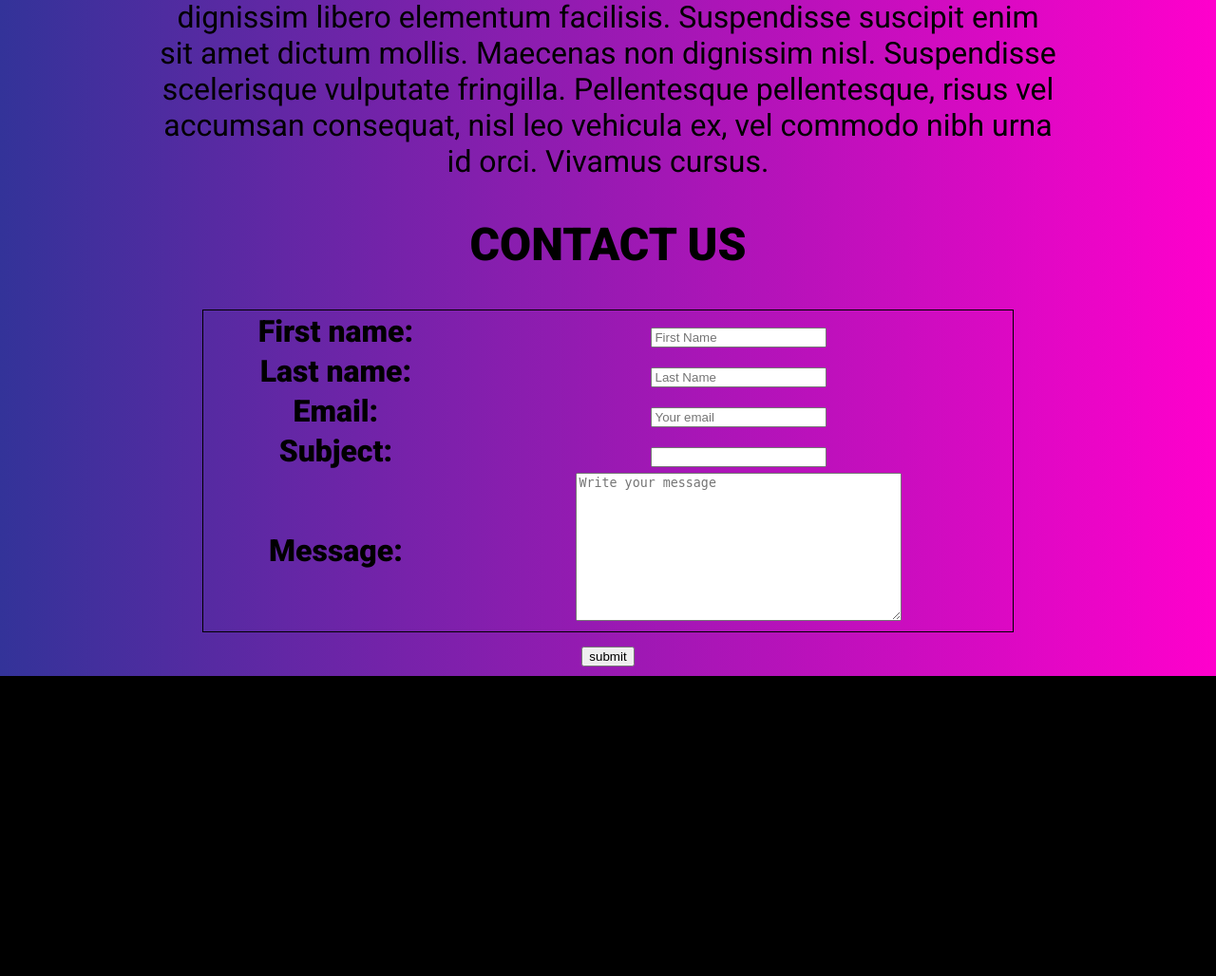
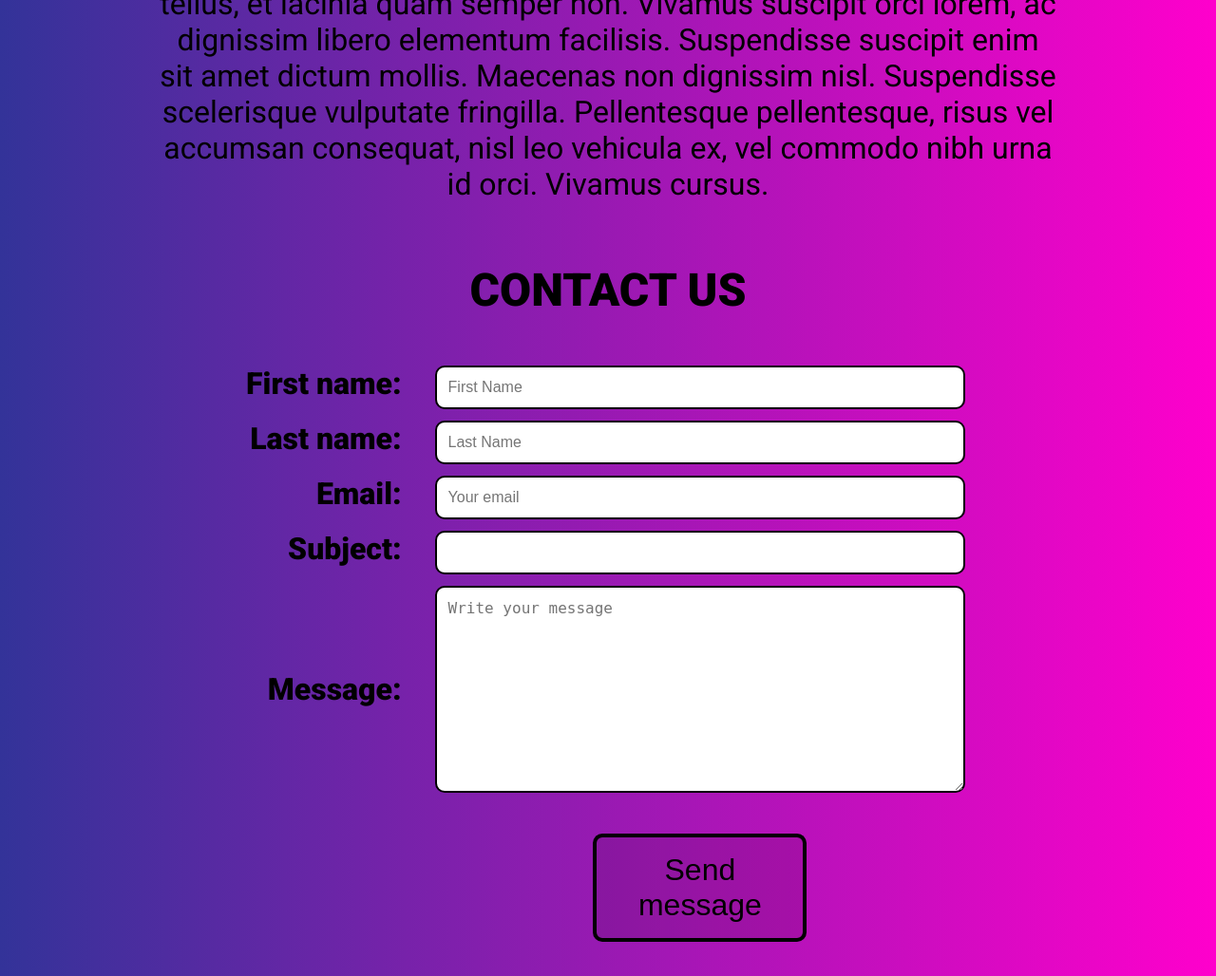
Before and after one commit to simlal/labtasks, a Django app: page / in a window 1280 px wide. Shown: the part 3185-4213 px from the top of the page at 95% size. Before the commit the page ends 3897 px from the top, so only its background shows below. Run offline with Django 4.2, Linux system fonts and the light colour scheme; parts of the project's set-up code (start-up, migrations or seed data) failed here and were passed over.

Commit message:
Add HTML/CSS for contact email form

```diff
--- a/labtasks/contact_email/templates/contact_email/contact.html
+++ b/labtasks/contact_email/templates/contact_email/contact.html
@@ -1,4 +1,5 @@
 {% if submitted %}
+    <div class="contact-success-container">
     <h3 class="contact-success">Your message was submitted successfully!</h3>
     <p class="contact-success">
         You should receive a confirmation email soon and a response from us ASAP. Thanks :)
@@ -11,8 +12,8 @@
         <table class="form-table">
             {{ form.as_table }}
         </table>
-    <input id="contact-submit" type="submit" value="submit">
+    <button id="contact-submit" type="submit">Send message</button>
     </form>
-
+    <div id="spacing-bottom-submit"></div>
 
 {% endif %}
--- a/labtasks/static/styles/main.css
+++ b/labtasks/static/styles/main.css
@@ -341,17 +341,84 @@ nav {
 }
 
 #about, #contact {
-    scroll-margin-top: 2em;
+    scroll-margin-top: 2.5em;
     margin: auto;
     text-align: center;
     align-items: center;
     width: 75%;
     font-size: 2em;
+    margin-top: 2em;
 }
 
+.contact-success-container {
+    color: var(--secondary-text-col);
+    background: rgba(0, 0, 0, 0.5);
+    border-radius: 40px 40px;
+    width: 90%;
+    margin: auto;
+    padding: 0.5em;
+    margin-bottom: 2em;
+}
+
+
 .form-table {
+    width: 90%;
+    padding-bottom: 1em;
+
+}
+
+.form-table th {
+    text-align: right;
+    padding: 0 1em;
+}
+
+.form-table input[type="text"],
+.form-table input[type="email"],
+.form-table textarea {
+    width: 100%;
+    padding: 0.75em;
+    margin-top: 0.5em;
+    box-sizing: border-box;
+    border: 2px solid var(--primary-text-col);
+    border-radius: 10px;
+    font-size: 0.5em;
+}
+
+.form-table .errorlist {
+    width: 75%;
+    margin: auto;
+    /* padding: 0.75em; */
+    /* margin-top: 0.5em; */
+    box-sizing: border-box;
+    border: 2px solid var(--primary-text-col);
+    border-radius: 10px;
+    font-size: 0.75em;
+    font-weight: bold;
+    color: var(--accent-pink);
+    background-color: var(--primary-shadow);
+}
+
+#contact-submit {
+    position: absolute;
     text-align: center;
-    margin: auto;
-    border: 1px solid var(--primary-text-col);
-    width: 90%;
+    width: 225px;
+    background-color: rgba(0,0,0,0.1);
+    border-radius: 10px;
+    font-size: 1em;
+    padding: 0.5em;
+    color: var(--primary-text-col);
+    border: 4px solid var(--primary-text-col);
+    transition: 0.5s;
+    cursor: pointer;
 }
+
+#contact-submit:hover {
+    color: var(--secondary-text-col);
+    background: var(--primary-shadow);
+    text-decoration: none;
+    border-radius: 40px 10px;
+}
+
+#spacing-bottom-submit {
+    margin-bottom: 150px;
+}
```
